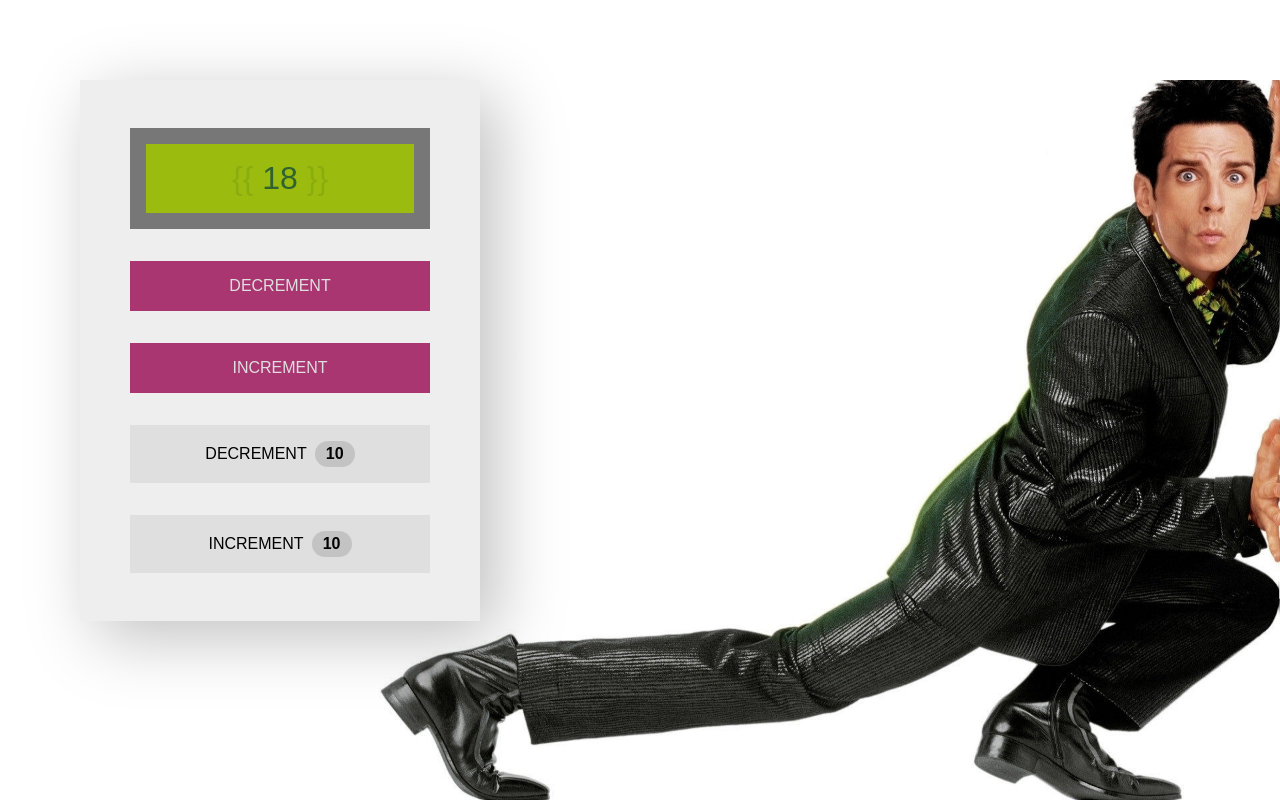
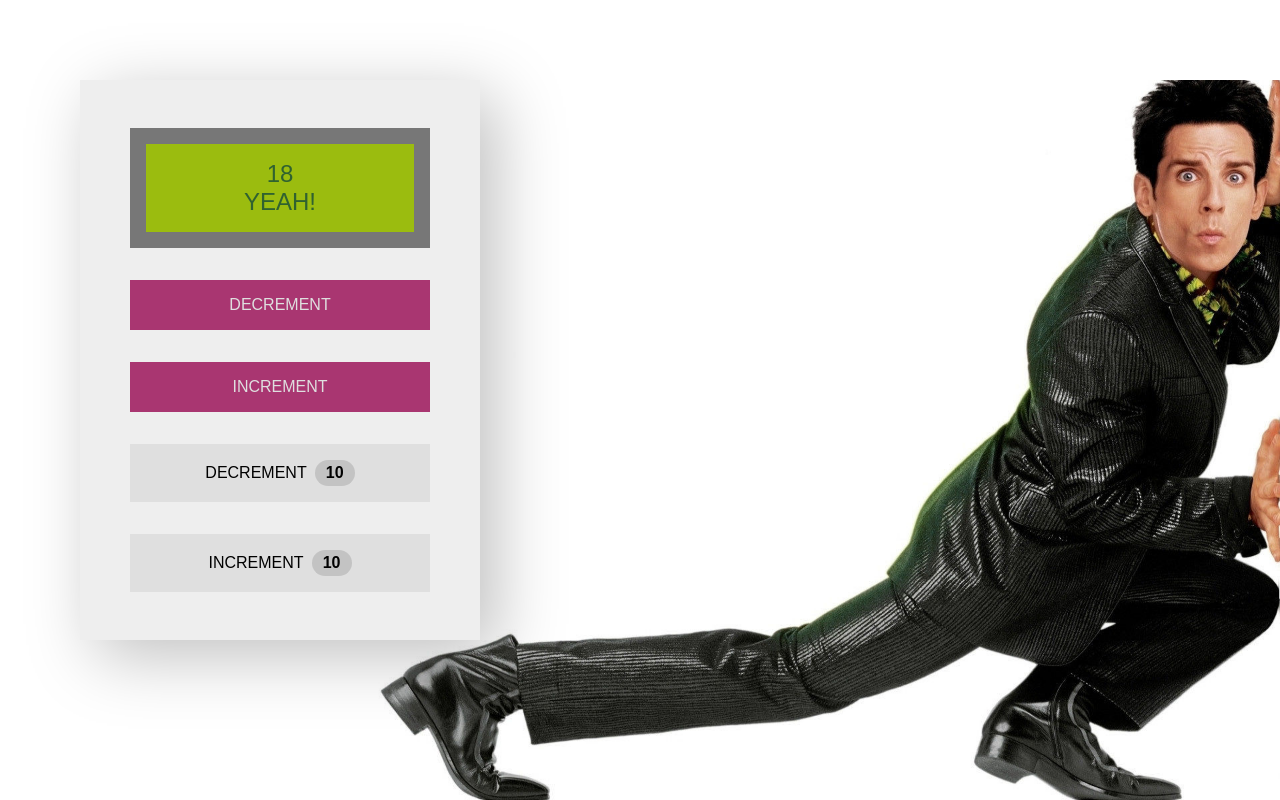
Before and after one commit to Viseo/ts-redux, a website with bundled scripts: page index.html in a window 1280 px wide. Built offline with nearby package versions, Linux system fonts and the light colour scheme.

Commit message:
Add a message reducer + display

```diff
--- a/src/counter-display.ts
+++ b/src/counter-display.ts
@@ -1,5 +1,5 @@
 import { store } from './store.js';
-import { count } from './selectors.js';
+import { count, msg } from './selectors.js';
 
 class CounterDisplay extends HTMLElement {
   private unsubscribe: Function;
@@ -14,7 +14,7 @@ class CounterDisplay extends HTMLElement {
   }
 
   private syncContent(): void {
-    this.textContent = count().toString();
+    this.innerHTML = `${count()}<br>${msg()}`;
   }
 }
 
--- a/src/reducers.ts
+++ b/src/reducers.ts
@@ -1,4 +1,5 @@
 import { Reducer } from './redux.js';
+import { Messages } from './store.js';
 import { Actions, CountActions } from './actions.js';
 
 export const count: Reducer<number, CountActions> = (state = 0, action) => {
@@ -8,3 +9,14 @@ export const count: Reducer<number, CountActions> = (state = 0, action) => {
     default: return state;
   }
 };
+
+export const message: Reducer<Messages, CountActions> = (
+  state = Messages.Ko,
+  action
+) => {
+  switch (action.type) {
+    case Actions.Increment: return Messages.Ok;
+    case Actions.Decrement: return Messages.Ko;
+    default: return state;
+  }
+};
--- a/src/selectors.ts
+++ b/src/selectors.ts
@@ -1,3 +1,5 @@
-import { Selector, createSelector } from './store.js';
+import { Messages, Selector, createSelector } from './store.js';
 
 export const count: Selector<number> = createSelector(state => state.count);
+
+export const msg: Selector<Messages> = createSelector(state => state.message);
--- a/src/store.ts
+++ b/src/store.ts
@@ -2,8 +2,14 @@ import { Store, combineReducers } from './redux.js';
 import * as reducers from './reducers.js';
 import { log } from './logger.js';
 
+export const enum Messages {
+  Ok = 'YEAH!',
+  Ko = 'WTF BRO?!'
+}
+
 export type State = {
   count: number;
+  message: Messages;
 };
 
 export type Extractor<T> = (state: State) => T;
--- a/www/main.css
+++ b/www/main.css
@@ -40,20 +40,7 @@ counter-display {
   background: #9bbc0f;
   border: 1rem solid #777777;
   color: #306230;
-  font-size: 2rem;
-}
-
-counter-display::before,
-counter-display::after {
-  color: #8bac0f;
-}
-
-counter-display::before {
-  content: '{{ ';
-}
-
-counter-display::after {
-  content: ' }}';
+  font-size: 1.5rem;
 }
 
 counter-button {
```
